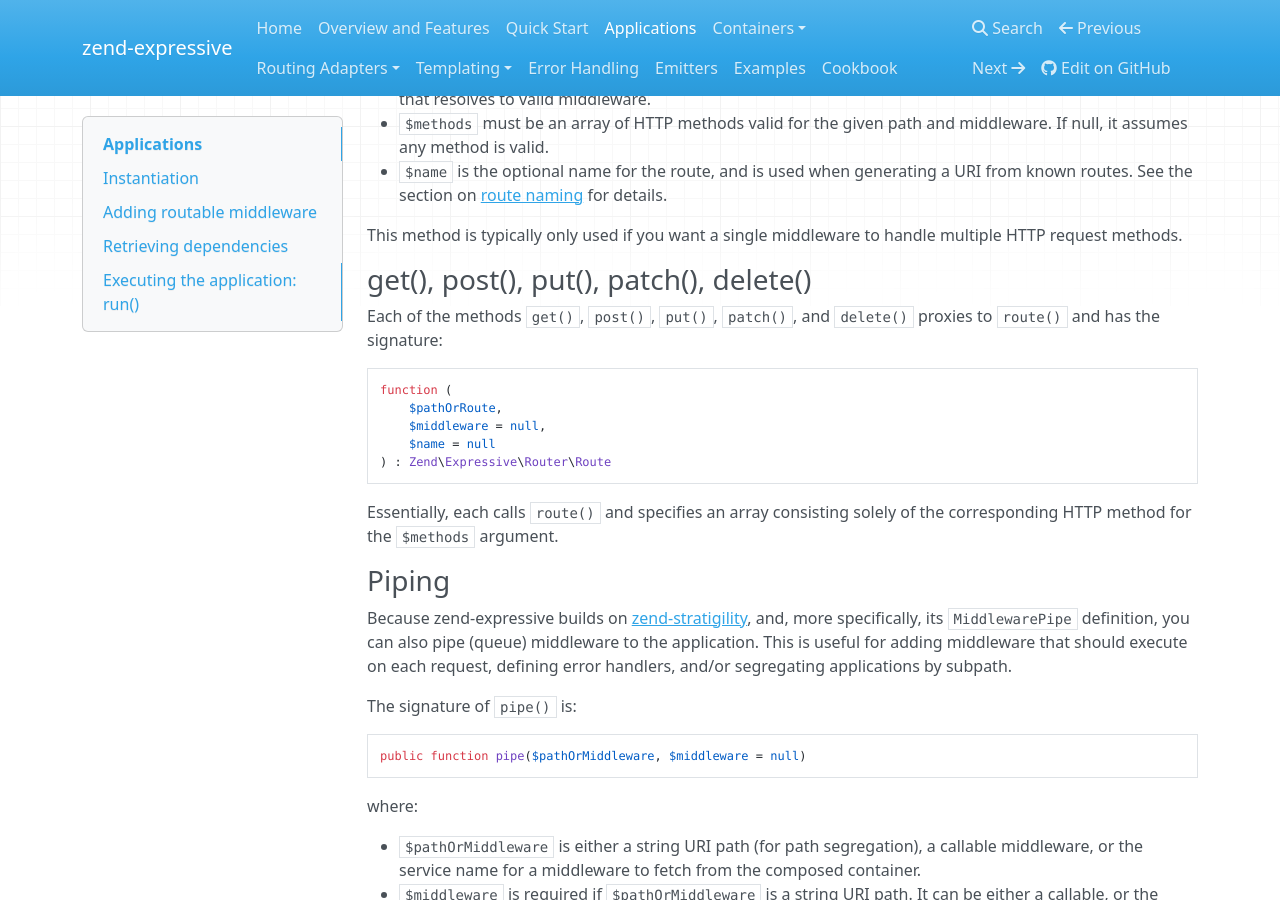
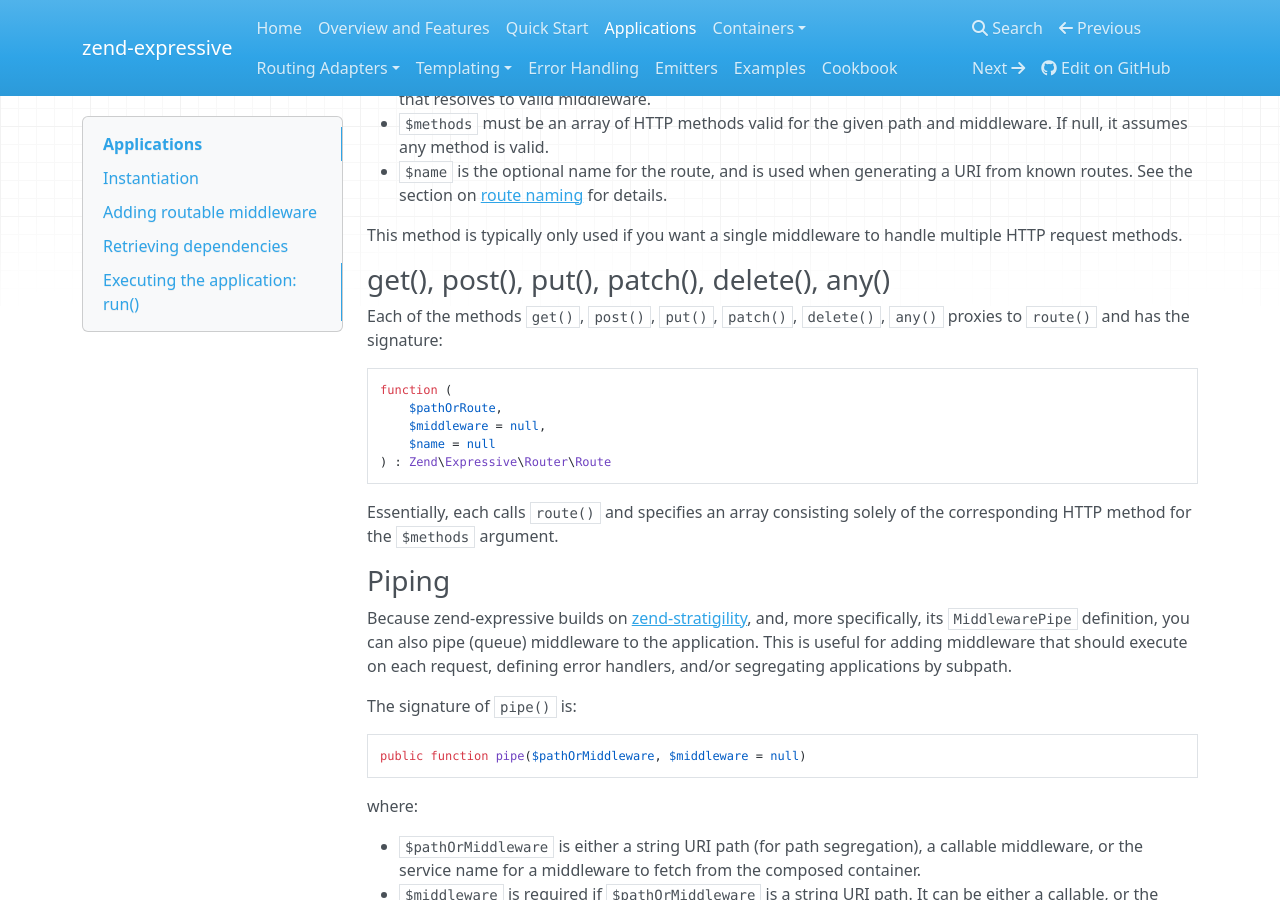
Before and after one commit to zendframework/zend-expressive, an MkDocs documentation site: the page built from doc/book/application.md, in a window 1280 px wide and 900 px high, scrolled down 1977 px. Built offline with MkDocs 1.6.1, drawn with Linux system fonts in a browser that asks for light colours; nearby versions of some CDN libraries; old or Windows-style settings are respelled for this version of MkDocs.

Commit message:
Update application.md

````diff
--- a/doc/book/application.md
+++ b/doc/book/application.md
@@ -116,9 +116,9 @@
 This method is typically only used if you want a single middleware to handle
 multiple HTTP request methods.
 
-### get(), post(), put(), patch(), delete()
+### get(), post(), put(), patch(), delete(), any()
 
-Each of the methods `get()`, `post()`, `put()`, `patch()`, and `delete()`
+Each of the methods `get()`, `post()`, `put()`, `patch()`, `delete()`, `any()`
 proxies to `route()` and has the signature:
 
 ```php
````
